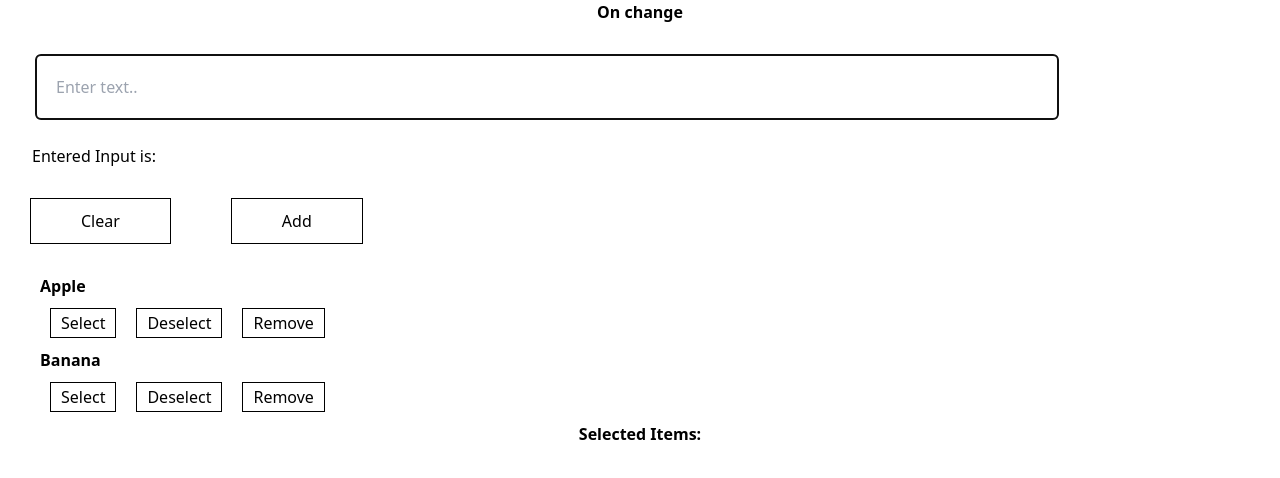
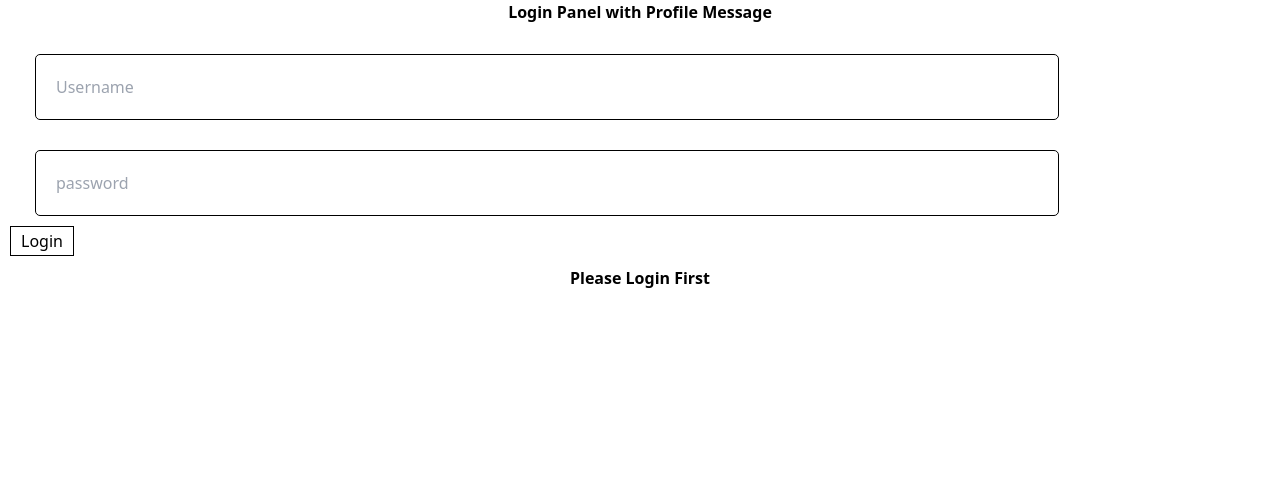
Before and after one commit to nehalpanchall/Reactify, a React app: page / in a window 1280 px wide. Shown: the top 478 px of the page. Built offline with nearby package versions, Linux system fonts and the light colour scheme; the HTML template or start-up script is replaced by a standard one.

Commit message:
explore Context API in user login

```diff
--- /dev/null
+++ b/src/Components/ContextAPI.jsx
@@ -0,0 +1,15 @@
+import LoginContextProvider from './LoginContextAPI/context/LoginContextProvider';
+import Login from './LoginContextAPI/Login';
+import ProfileMessage from './LoginContextAPI/ProfileMessage';
+
+const ContextAPI = () => {
+  return (
+    <LoginContextProvider>
+      <h1>Login Panel with Profile Message</h1>
+      <Login />
+      <ProfileMessage />
+    </LoginContextProvider>
+  );
+};
+
+export default ContextAPI;
--- /dev/null
+++ b/src/Components/LoginContextAPI/Login.jsx
@@ -0,0 +1,51 @@
+import { useContext, useRef, useState } from 'react';
+import LoginContextObj from './context/LoginContext';
+
+const Login = () => {
+  let [userName, setUserName] = useState('');
+  let [password, setPassword] = useState('');
+
+  let userRef = useRef(null);
+
+  const contextObj = useContext(LoginContextObj);
+
+  const loginCLick = e => {
+    e.preventDefault();
+    contextObj.setUser(userName);
+
+    setUserName('');
+    setPassword('');
+
+    userRef.current.focus();
+  };
+
+  return (
+    <>
+      <input
+        type="text"
+        ref={userRef}
+        value={userName}
+        onChange={e => setUserName(e.target.value)}
+        placeholder="Username"
+      />
+      <input
+        type="text"
+        value={password}
+        onChange={e => setPassword(e.target.value)}
+        placeholder="password"
+      />
+      <button
+        style={{
+          border: '1px solid black',
+          padding: '2px 10px',
+          margin: '10px'
+        }}
+        onClick={loginCLick}
+      >
+        Login
+      </button>
+    </>
+  );
+};
+
+export default Login;
--- /dev/null
+++ b/src/Components/LoginContextAPI/ProfileMessage.jsx
@@ -0,0 +1,12 @@
+import { useContext } from 'react';
+import LoginContextObj from './context/LoginContext';
+
+const ProfileMessage = () => {
+  let { user } = useContext(LoginContextObj);
+
+  if (!user) return <h1>Please Login First</h1>;
+
+  return <h1>Welcome {user}</h1>;
+};
+
+export default ProfileMessage;
--- /dev/null
+++ b/src/Components/LoginContextAPI/context/LoginContext.js
@@ -0,0 +1,5 @@
+import { createContext } from 'react';
+
+const LoginContextObj = createContext();
+
+export default LoginContextObj;
--- /dev/null
+++ b/src/Components/LoginContextAPI/context/LoginContextProvider.jsx
@@ -0,0 +1,15 @@
+import { useState } from 'react';
+import LoginContextObj from './LoginContext';
+
+const LoginContextProvider = ({ children }) => {
+  const [user, setUser] = useState(null);
+  return (
+    <>
+      <LoginContextObj.Provider value={{ user, setUser }}>
+        {children}
+      </LoginContextObj.Provider>
+    </>
+  );
+};
+
+export default LoginContextProvider;
--- a/src/main.jsx
+++ b/src/main.jsx
@@ -8,6 +8,7 @@ import Calculator from './Components/Calculator';
 import FoodMenu from './Components/FoodMenu';
 
 import AddRow from './Components/AddRow';
+import ContextAPI from './Components/ContextAPI';
 
 let root = document.getElementById('root');
 
@@ -29,6 +30,8 @@ createRoot(root).render(
     {/* <Iterate /> */}
     {/* <Calculator /> */}
     {/* <FoodMenu /> */}
-    <AddRow />
+    {/* <AddRow /> */}
+
+    <ContextAPI />
   </>
 );
```
